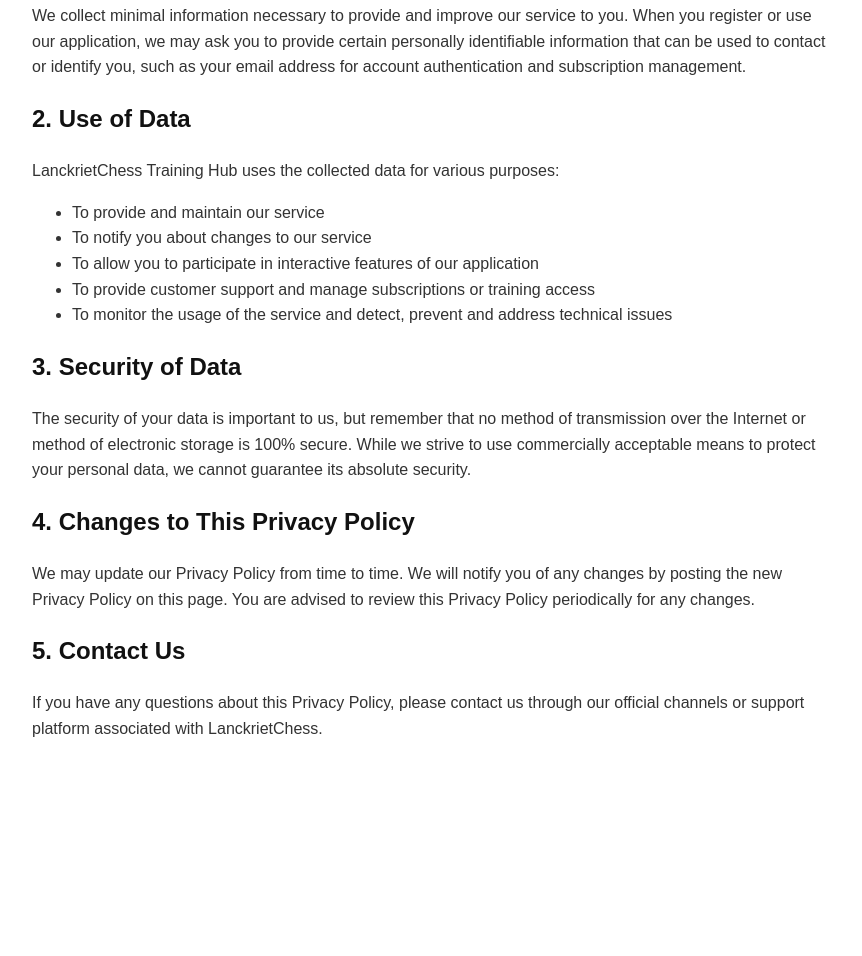
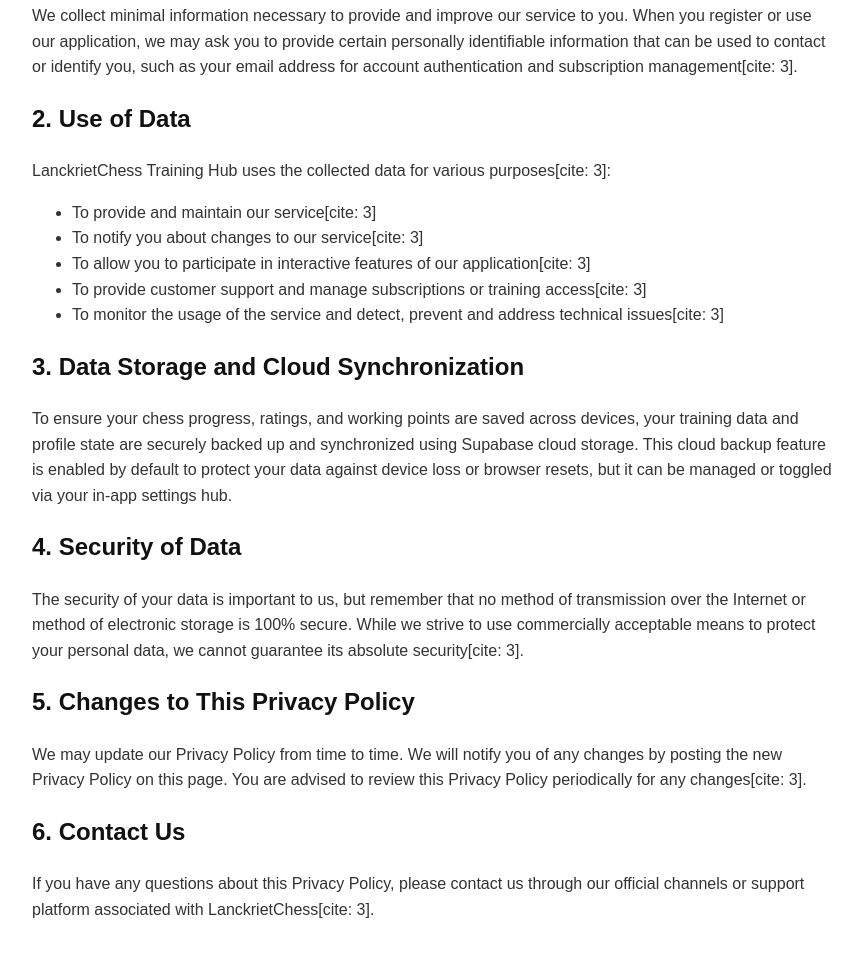
Before and after one commit to lanckrietchess/Json-van-app, a plain HTML site: page privacy.html in a window 1280 px wide. Shown: the part 318-1274 px from the top of the page, without its empty margins (208-1070 px from the left). Before the commit the page ends 1100 px from the top, so only its background shows below. Drawn offline with Linux system fonts and the light colour scheme.

Commit message:
Update privacy policy with citations and new sections

```diff
--- a/privacy.html
+++ b/privacy.html
@@ -15,29 +15,32 @@
     <h1>Privacy Policy</h1>
     <p><strong>Effective date:</strong> October 2, 2026</p>
 
-    <p>LanckrietChess Training Hub ("we", "our", or "us") operates the LanckrietChess Training Hub mobile application and web platform. This page informs you of our policies regarding the collection, use, and disclosure of personal data when you use our app and the choices you have associated with that data.</p>
+    <p>LanckrietChess Training Hub ("we", "our", or "us") operates the LanckrietChess Training Hub mobile application and web platform. This page informs you of our policies regarding the collection, use, and disclosure of personal data when you use our app and the choices you have associated with that data[cite: 3].</p>
 
     <h2>1. Information Collection and Use</h2>
-    <p>We collect minimal information necessary to provide and improve our service to you. When you register or use our application, we may ask you to provide certain personally identifiable information that can be used to contact or identify you, such as your email address for account authentication and subscription management.</p>
+    <p>We collect minimal information necessary to provide and improve our service to you. When you register or use our application, we may ask you to provide certain personally identifiable information that can be used to contact or identify you, such as your email address for account authentication and subscription management[cite: 3].</p>
 
     <h2>2. Use of Data</h2>
-    <p>LanckrietChess Training Hub uses the collected data for various purposes:</p>
+    <p>LanckrietChess Training Hub uses the collected data for various purposes[cite: 3]:</p>
     <ul>
-        <li>To provide and maintain our service</li>
-        <li>To notify you about changes to our service</li>
-        <li>To allow you to participate in interactive features of our application</li>
-        <li>To provide customer support and manage subscriptions or training access</li>
-        <li>To monitor the usage of the service and detect, prevent and address technical issues</li>
+        <li>To provide and maintain our service[cite: 3]</li>
+        <li>To notify you about changes to our service[cite: 3]</li>
+        <li>To allow you to participate in interactive features of our application[cite: 3]</li>
+        <li>To provide customer support and manage subscriptions or training access[cite: 3]</li>
+        <li>To monitor the usage of the service and detect, prevent and address technical issues[cite: 3]</li>
     </ul>
 
-    <h2>3. Security of Data</h2>
-    <p>The security of your data is important to us, but remember that no method of transmission over the Internet or method of electronic storage is 100% secure. While we strive to use commercially acceptable means to protect your personal data, we cannot guarantee its absolute security.</p>
+    <h2>3. Data Storage and Cloud Synchronization</h2>
+    <p>To ensure your chess progress, ratings, and working points are saved across devices, your training data and profile state are securely backed up and synchronized using Supabase cloud storage. This cloud backup feature is enabled by default to protect your data against device loss or browser resets, but it can be managed or toggled via your in-app settings hub.</p>
 
-    <h2>4. Changes to This Privacy Policy</h2>
-    <p>We may update our Privacy Policy from time to time. We will notify you of any changes by posting the new Privacy Policy on this page. You are advised to review this Privacy Policy periodically for any changes.</p>
+    <h2>4. Security of Data</h2>
+    <p>The security of your data is important to us, but remember that no method of transmission over the Internet or method of electronic storage is 100% secure. While we strive to use commercially acceptable means to protect your personal data, we cannot guarantee its absolute security[cite: 3].</p>
 
-    <h2>5. Contact Us</h2>
-    <p>If you have any questions about this Privacy Policy, please contact us through our official channels or support platform associated with LanckrietChess.</p>
+    <h2>5. Changes to This Privacy Policy</h2>
+    <p>We may update our Privacy Policy from time to time. We will notify you of any changes by posting the new Privacy Policy on this page. You are advised to review this Privacy Policy periodically for any changes[cite: 3].</p>
+
+    <h2>6. Contact Us</h2>
+    <p>If you have any questions about this Privacy Policy, please contact us through our official channels or support platform associated with LanckrietChess[cite: 3].</p>
 
 </body>
 </html>
```
